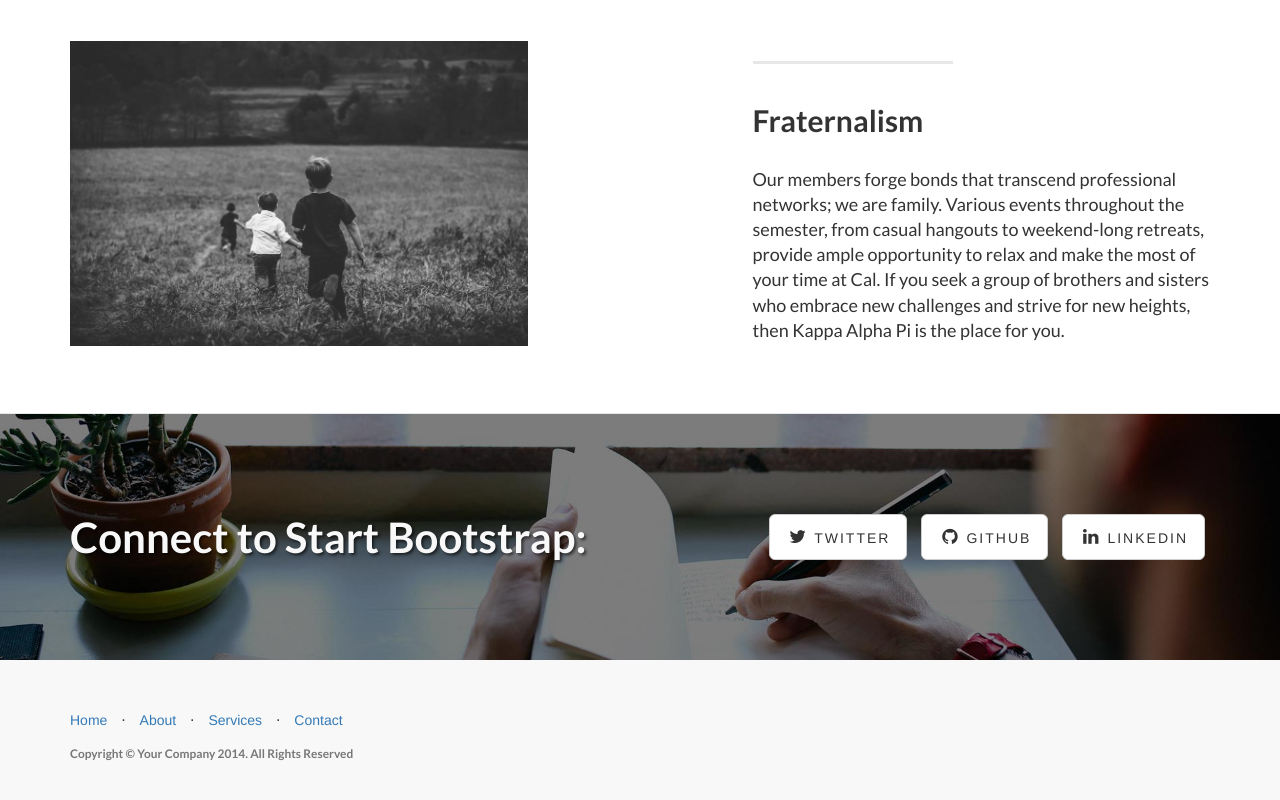
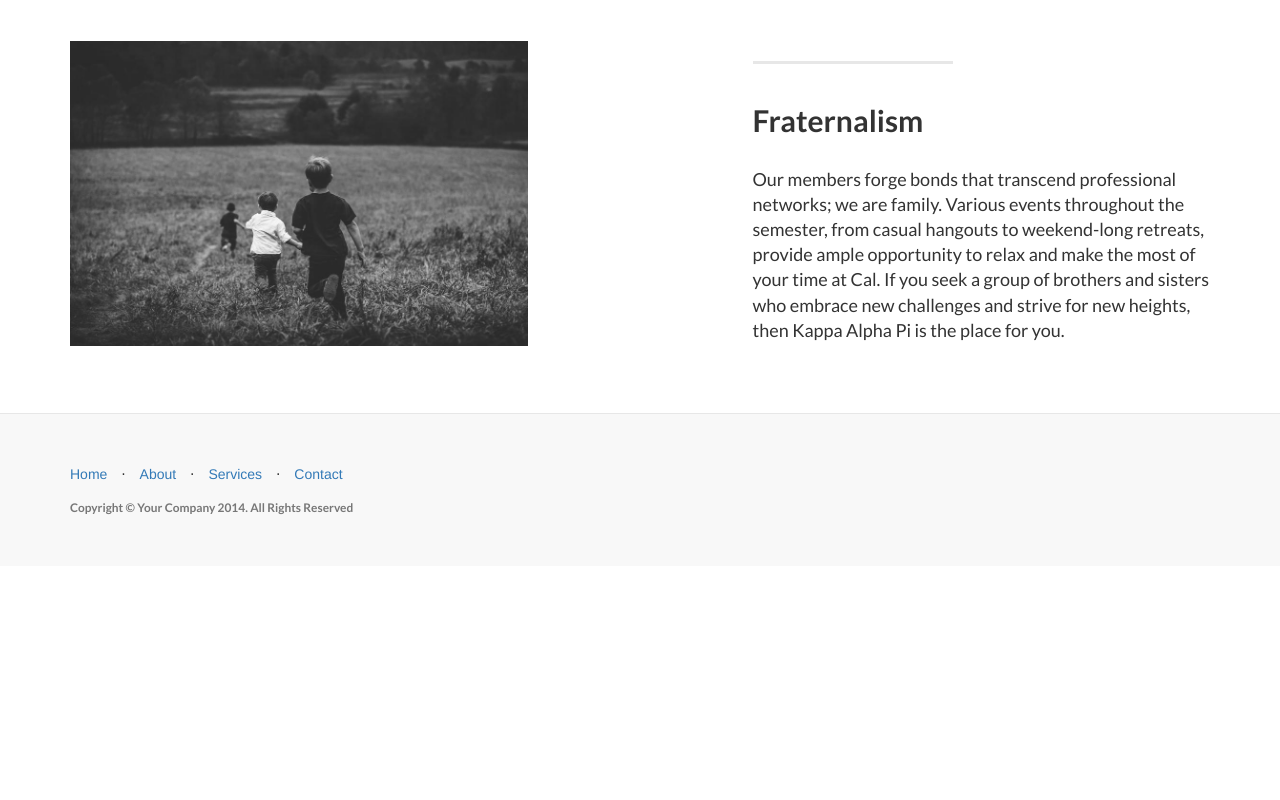
Before and after one commit to ycloo/kapi-website, a plain HTML site: page why.html in a window 1280 px wide. Shown: the part 2948-3748 px from the top of the page. After the commit the page ends 3514 px from the top, so only its background shows below. Drawn offline with Linux system fonts and the light colour scheme.

Commit message:
updated tags

```diff
--- a/why.html
+++ b/why.html
@@ -237,33 +237,6 @@
 
 
     <a name="contact"></a>
-    <div class="banner">
-
-        <div class="container">
-
-            <div class="row">
-                <div class="col-lg-6">
-                    <h2>Connect to Start Bootstrap:</h2>
-                </div>
-                <div class="col-lg-6">
-                    <ul class="list-inline banner-social-buttons">
-                        <li>
-                            <a href="https://twitter.com/SBootstrap" class="btn btn-default btn-lg"><i class="fa fa-twitter fa-fw"></i> <span class="network-name">Twitter</span></a>
-                        </li>
-                        <li>
-                            <a href="https://github.com/IronSummitMedia/startbootstrap" class="btn btn-default btn-lg"><i class="fa fa-github fa-fw"></i> <span class="network-name">Github</span></a>
-                        </li>
-                        <li>
-                            <a href="#" class="btn btn-default btn-lg"><i class="fa fa-linkedin fa-fw"></i> <span class="network-name">Linkedin</span></a>
-                        </li>
-                    </ul>
-                </div>
-            </div>
-
-        </div>
-        <!-- /.container -->
-
-    </div>
     <!-- /.banner -->
 
     <!-- Footer -->
```
Also changed, not shown: about.html (+1 -1 lines).
